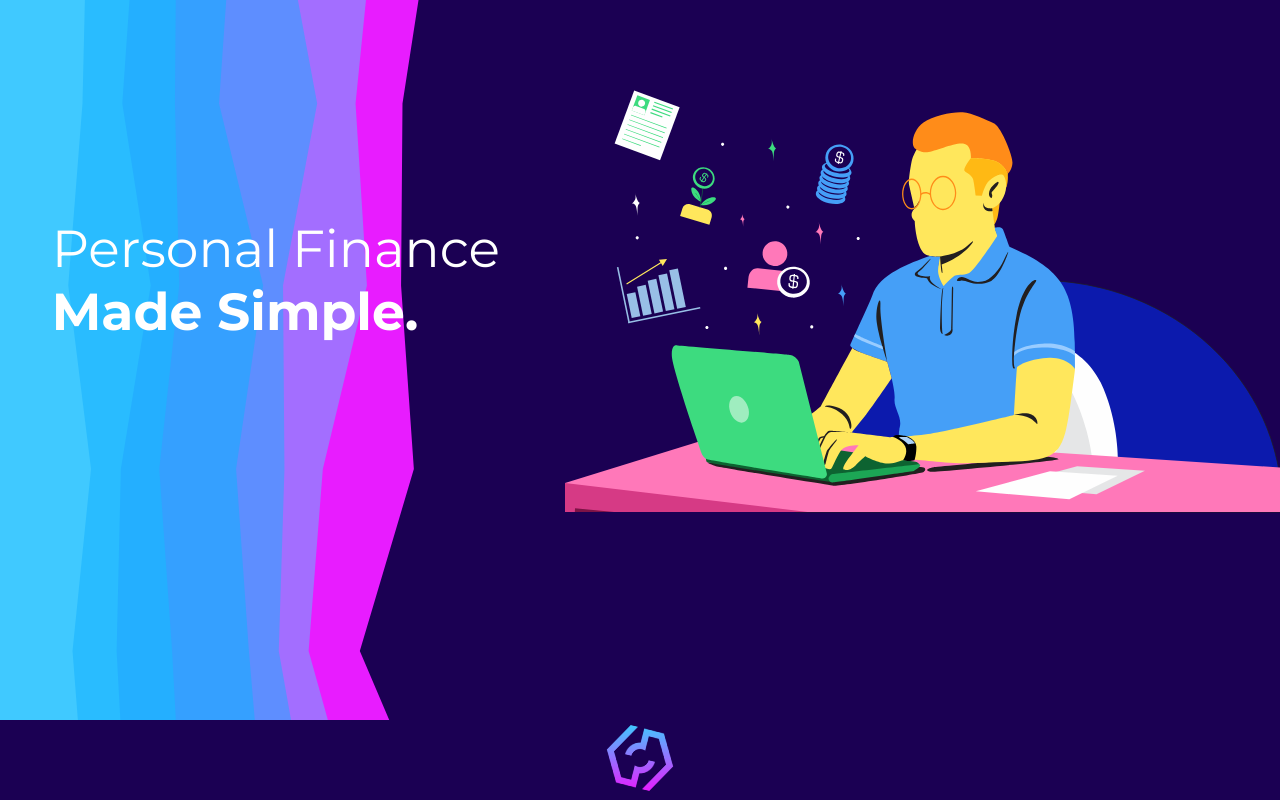
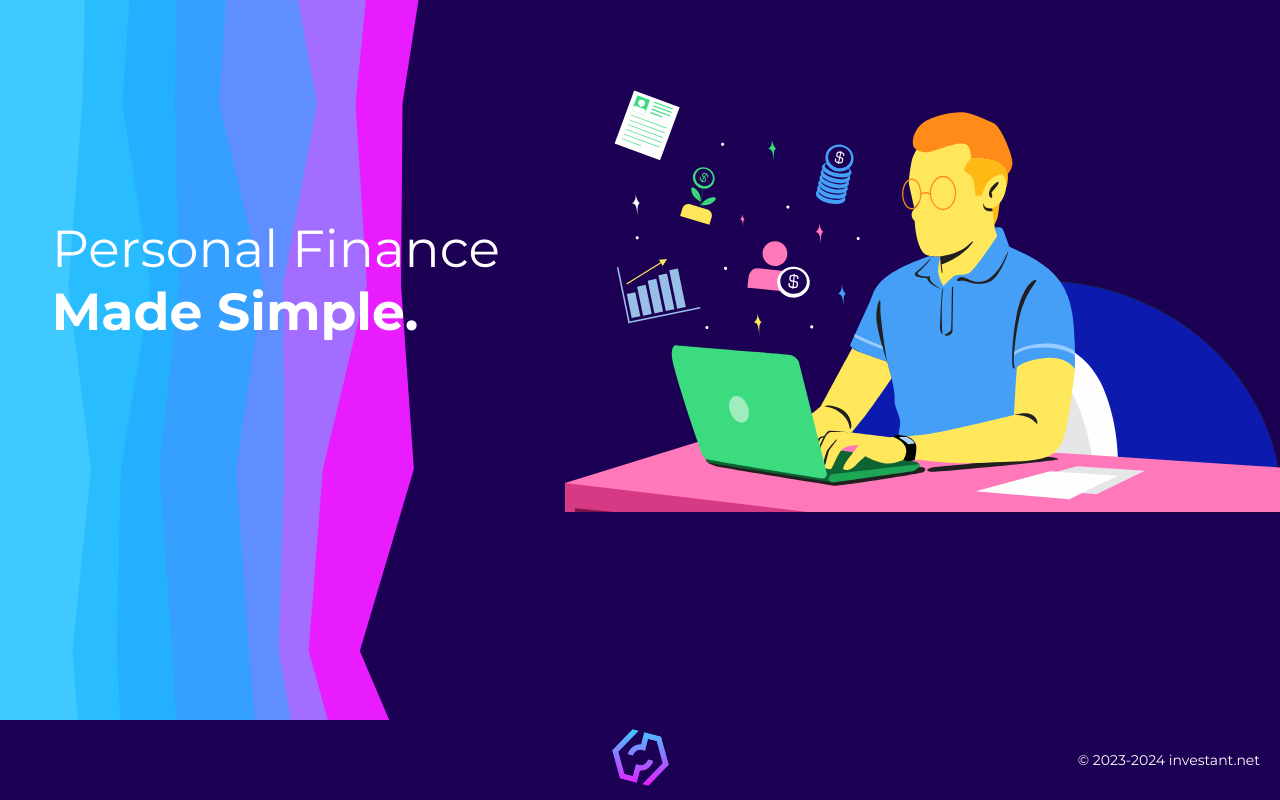
Before and after one commit to SuzerainY/investant-net, a Next.js app: page / in a window 1280 px wide. Shown: the part 198-998 px from the top of the page. Built offline with nearby package versions, Linux system fonts and the light colour scheme.

Commit message:
added copyright to footer

```diff
--- a/components/Footer/Footer.js
+++ b/components/Footer/Footer.js
@@ -1,4 +1,3 @@
-import React from "react";
 import Link from "next/link";
 import Image from "next/image";
 
@@ -17,7 +16,10 @@ export default function Footer() {
                         />
                     </Link>
                 </div>
+                <div className="footer-copyright">
+                    &copy; 2023-{new Date().getFullYear()} investant.net
+                </div>
             </div>
         </>
     );
-};
+}
--- a/styles/components/_footer.scss
+++ b/styles/components/_footer.scss
@@ -1,28 +1,40 @@
 .footer {
+    position: relative;
+    display: flex;
     background-color: $soft-purple;
+    justify-content: center;
+    align-items: center;
     height: 80px;
+    padding: 0 20px;
 
     .footer-logo {
+        display: flex;
+        align-items: center;
+        justify-content: center;
         width: fit-content;
-        height: 80px;
-        margin: auto;
+        height: 100%;
         overflow: hidden;
 
         img {
-            display: block;
-            height: 95%;
+            height: 65px;
             width: auto;
-            margin: auto;
             animation: spin 15s linear infinite;
         }
+    }
+
+    .footer-copyright {
+        font-size: 14px;
+        color: $white;
+        position: absolute;
+        right: 20px;
     }
 }
 
 @keyframes spin {
-    0% {
+    from {
         transform: rotate(0deg);
     }
-    100% {
+    to {
         transform: rotate(360deg);
     }
 }
```
